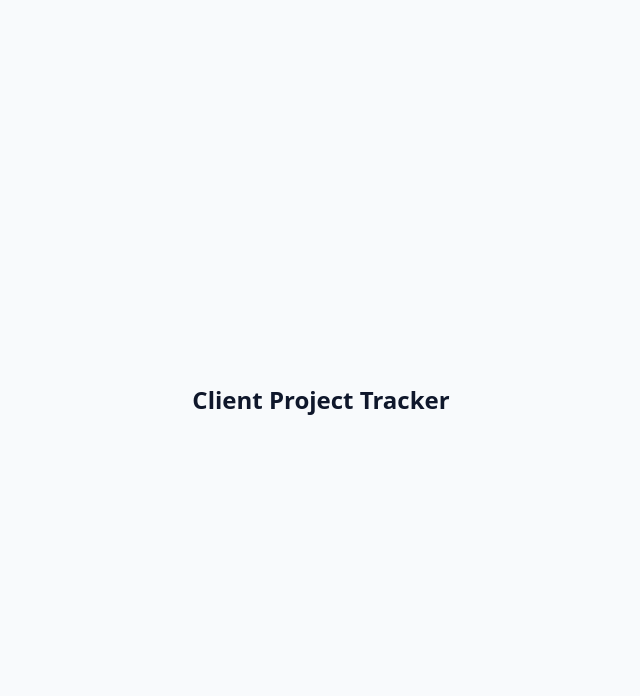
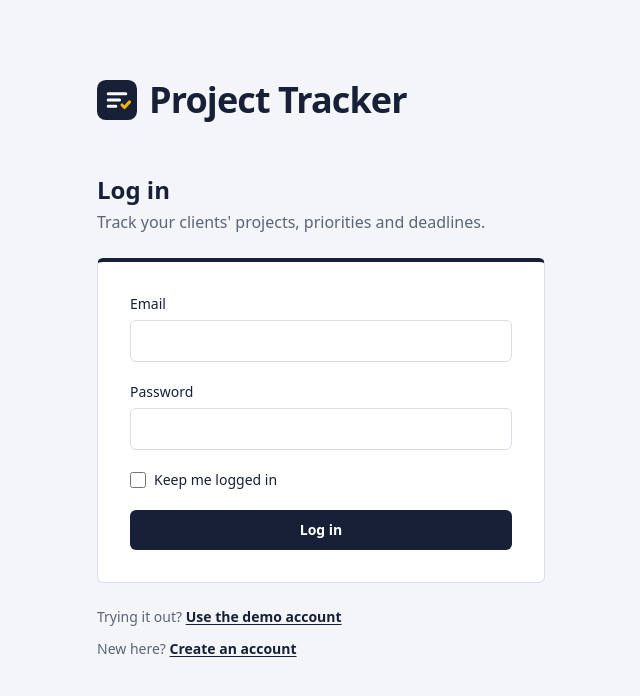
Before and after one commit to msllagas/project-tracker, a Vue app in the folder frontend/: page /login in a window 1280 px wide. Shown: the top 696 px of the page, without its empty margins (319-959 px from the left). Built offline with nearby package versions, Linux system fonts and the light colour scheme; no server answers.

Commit message:
feat(frontend): add router with login and register pages

```diff
--- a/frontend/package.json
+++ b/frontend/package.json
@@ -12,7 +12,8 @@
   },
   "dependencies": {
     "@fontsource-variable/archivo": "^5.3.0",
-    "vue": "^3.5.42"
+    "vue": "^3.5.42",
+    "vue-router": "^5.3.1"
   },
   "devDependencies": {
     "@tailwindcss/vite": "^4.3.3",
--- a/frontend/src/App.vue
+++ b/frontend/src/App.vue
@@ -1,5 +1,11 @@
+<script setup lang="ts">
+import { useRoute } from 'vue-router'
+import AppHeader from '@/components/AppHeader.vue'
+
+const route = useRoute()
+</script>
+
 <template>
-  <main class="grid min-h-screen place-items-center bg-slate-50 text-slate-900">
-    <h1 class="text-2xl font-semibold">Client Project Tracker</h1>
-  </main>
+  <AppHeader v-if="route.meta.requiresAuth" />
+  <RouterView />
 </template>
--- /dev/null
+++ b/frontend/src/components/AppHeader.vue
@@ -0,0 +1,38 @@
+<script setup lang="ts">
+import { ref } from 'vue'
+import { useRouter } from 'vue-router'
+import AppButton from '@/components/AppButton.vue'
+import AppLogo from '@/components/AppLogo.vue'
+import { useAuth } from '@/composables/useAuth'
+
+const { user, logout } = useAuth()
+const router = useRouter()
+const loggingOut = ref(false)
+
+async function handleLogout(): Promise<void> {
+  loggingOut.value = true
+
+  try {
+    await logout()
+  } finally {
+    loggingOut.value = false
+    await router.push({ name: 'login' })
+  }
+}
+</script>
+
+<template>
+  <header class="bg-ink">
+    <div class="mx-auto flex h-16 max-w-6xl items-center justify-between gap-4 px-4 sm:px-6">
+      <RouterLink :to="{ name: 'projects' }" class="-m-1.5 rounded-md p-1.5">
+        <AppLogo tone="light" />
+      </RouterLink>
+      <div class="flex items-center gap-3">
+        <span v-if="user" class="hidden text-sm text-white/70 sm:inline">{{ user.name }}</span>
+        <AppButton variant="ghost-light" :loading="loggingOut" @click="handleLogout">
+          Log out
+        </AppButton>
+      </div>
+    </div>
+  </header>
+</template>
--- /dev/null
+++ b/frontend/src/components/AuthLayout.vue
@@ -0,0 +1,24 @@
+<script setup lang="ts">
+import AppLogo from '@/components/AppLogo.vue'
+
+defineProps<{
+  title: string
+  description: string
+}>()
+</script>
+
+<template>
+  <main class="min-h-screen px-4 py-12 sm:py-20">
+    <div class="mx-auto w-full max-w-md">
+      <AppLogo size="lg" />
+      <h1 class="mt-12 text-2xl font-bold font-stretch-semi-expanded">{{ title }}</h1>
+      <p class="mt-1 text-muted">{{ description }}</p>
+      <div class="mt-6 rounded-md border border-t-4 border-rule border-t-ink bg-white p-6 sm:p-8">
+        <slot />
+      </div>
+      <div class="mt-6 flex flex-col gap-3 text-sm text-muted">
+        <slot name="footer" />
+      </div>
+    </div>
+  </main>
+</template>
--- a/frontend/src/main.ts
+++ b/frontend/src/main.ts
@@ -1,5 +1,6 @@
 import { createApp } from 'vue'
 import './style.css'
 import App from './App.vue'
+import router from './router'
 
-createApp(App).mount('#app')
+createApp(App).use(router).mount('#app')
--- /dev/null
+++ b/frontend/src/router/index.ts
@@ -0,0 +1,64 @@
+import { createRouter, createWebHistory } from 'vue-router'
+import { onUnauthorized } from '@/api/client'
+import { useAuth } from '@/composables/useAuth'
+
+declare module 'vue-router' {
+  interface RouteMeta {
+    /** Only signed-in users may visit; others are sent to the login page. */
+    requiresAuth?: boolean
+    /** Only signed-out users may visit; others are sent to the project list. */
+    guestOnly?: boolean
+  }
+}
+
+const router = createRouter({
+  history: createWebHistory(),
+  routes: [
+    {
+      path: '/',
+      name: 'projects',
+      component: () => import('@/views/ProjectsView.vue'),
+      meta: { requiresAuth: true },
+    },
+    {
+      path: '/login',
+      name: 'login',
+      component: () => import('@/views/LoginView.vue'),
+      meta: { guestOnly: true },
+    },
+    {
+      path: '/register',
+      name: 'register',
+      component: () => import('@/views/RegisterView.vue'),
+      meta: { guestOnly: true },
+    },
+    { path: '/:pathMatch(.*)*', redirect: '/' },
+  ],
+})
+
+router.beforeEach(async (to) => {
+  const { isAuthenticated, loadUser } = useAuth()
+
+  await loadUser()
+
+  if (to.meta.requiresAuth && !isAuthenticated.value) {
+    return { name: 'login', query: to.fullPath === '/' ? {} : { redirect: to.fullPath } }
+  }
+
+  if (to.meta.guestOnly && isAuthenticated.value) {
+    return { name: 'projects' }
+  }
+})
+
+// When the session expires mid-use, send the user back to the login page.
+onUnauthorized(() => {
+  useAuth().clearUser()
+
+  const current = router.currentRoute.value
+
+  if (current.meta.requiresAuth) {
+    void router.replace({ name: 'login', query: { redirect: current.fullPath } })
+  }
+})
+
+export default router
--- /dev/null
+++ b/frontend/src/views/LoginView.vue
@@ -0,0 +1,113 @@
+<script setup lang="ts">
+import { reactive, ref } from 'vue'
+import { useRoute, useRouter } from 'vue-router'
+import { ApiError } from '@/api/client'
+import AppButton from '@/components/AppButton.vue'
+import AuthLayout from '@/components/AuthLayout.vue'
+import FormField from '@/components/FormField.vue'
+import { useAuth } from '@/composables/useAuth'
+
+const DEMO_ACCOUNT = { email: 'demo@example.com', password: 'password' }
+
+const { login } = useAuth()
+const route = useRoute()
+const router = useRouter()
+
+const form = reactive({ email: '', password: '', remember: false })
+const error = ref<ApiError | null>(null)
+const submitting = ref(false)
+
+/** Only follow redirects to paths inside this app. */
+function redirectTarget(): string {
+  const redirect = route.query.redirect
+
+  return typeof redirect === 'string' && redirect.startsWith('/') && !redirect.startsWith('//')
+    ? redirect
+    : '/'
+}
+
+function useDemoAccount(): void {
+  Object.assign(form, DEMO_ACCOUNT)
+}
+
+async function submit(): Promise<void> {
+  submitting.value = true
+  error.value = null
+
+  try {
+    await login(form)
+    await router.replace(redirectTarget())
+  } catch (caught) {
+    error.value = caught instanceof ApiError ? caught : new ApiError(0, 'Something went wrong.')
+  } finally {
+    submitting.value = false
+  }
+}
+</script>
+
+<template>
+  <AuthLayout title="Log in" description="Track your clients' projects, priorities and deadlines.">
+    <form class="flex flex-col gap-5" novalidate @submit.prevent="submit">
+      <p
+        v-if="error && !error.isValidationError"
+        role="alert"
+        class="rounded-md bg-alert/10 px-3 py-2 text-sm text-alert"
+      >
+        {{ error.message }}
+      </p>
+
+      <FormField v-slot="{ control }" label="Email" :error="error?.fieldError('email')">
+        <input
+          v-bind="control"
+          v-model="form.email"
+          type="email"
+          autocomplete="email"
+          required
+          class="field-control"
+        />
+      </FormField>
+
+      <FormField v-slot="{ control }" label="Password" :error="error?.fieldError('password')">
+        <input
+          v-bind="control"
+          v-model="form.password"
+          type="password"
+          autocomplete="current-password"
+          required
+          class="field-control"
+        />
+      </FormField>
+
+      <label class="flex items-center gap-2 text-sm">
+        <input v-model="form.remember" type="checkbox" class="size-4 accent-ink" />
+        Keep me logged in
+      </label>
+
+      <AppButton type="submit" :loading="submitting">
+        {{ submitting ? 'Logging in…' : 'Log in' }}
+      </AppButton>
+    </form>
+
+    <template #footer>
+      <p>
+        Trying it out?
+        <button
+          type="button"
+          class="font-semibold text-ink underline underline-offset-2"
+          @click="useDemoAccount"
+        >
+          Use the demo account
+        </button>
+      </p>
+      <p>
+        New here?
+        <RouterLink
+          :to="{ name: 'register' }"
+          class="font-semibold text-ink underline underline-offset-2"
+        >
+          Create an account
+        </RouterLink>
+      </p>
+    </template>
+  </AuthLayout>
+</template>
--- /dev/null
+++ b/frontend/src/views/ProjectsView.vue
@@ -0,0 +1,5 @@
+<template>
+  <main class="mx-auto max-w-6xl px-4 py-8 sm:px-6">
+    <h1 class="text-3xl font-black tracking-tight font-stretch-expanded">Projects</h1>
+  </main>
+</template>
--- /dev/null
+++ b/frontend/src/views/RegisterView.vue
@@ -0,0 +1,109 @@
+<script setup lang="ts">
+import { reactive, ref } from 'vue'
+import { useRouter } from 'vue-router'
+import { ApiError } from '@/api/client'
+import AppButton from '@/components/AppButton.vue'
+import AuthLayout from '@/components/AuthLayout.vue'
+import FormField from '@/components/FormField.vue'
+import { useAuth } from '@/composables/useAuth'
+
+const { register } = useAuth()
+const router = useRouter()
+
+const form = reactive({ name: '', email: '', password: '', password_confirmation: '' })
+const error = ref<ApiError | null>(null)
+const submitting = ref(false)
+
+async function submit(): Promise<void> {
+  submitting.value = true
+  error.value = null
+
+  try {
+    await register(form)
+    await router.replace({ name: 'projects' })
+  } catch (caught) {
+    error.value = caught instanceof ApiError ? caught : new ApiError(0, 'Something went wrong.')
+  } finally {
+    submitting.value = false
+  }
+}
+</script>
+
+<template>
+  <AuthLayout title="Create an account" description="Join your team's workspace in a minute.">
+    <form class="flex flex-col gap-5" novalidate @submit.prevent="submit">
+      <p
+        v-if="error && !error.isValidationError"
+        role="alert"
+        class="rounded-md bg-alert/10 px-3 py-2 text-sm text-alert"
+      >
+        {{ error.message }}
+      </p>
+
+      <FormField v-slot="{ control }" label="Name" :error="error?.fieldError('name')">
+        <input
+          v-bind="control"
+          v-model="form.name"
+          type="text"
+          autocomplete="name"
+          required
+          class="field-control"
+        />
+      </FormField>
+
+      <FormField v-slot="{ control }" label="Email" :error="error?.fieldError('email')">
+        <input
+          v-bind="control"
+          v-model="form.email"
+          type="email"
+          autocomplete="email"
+          required
+          class="field-control"
+        />
+      </FormField>
+
+      <FormField
+        v-slot="{ control }"
+        label="Password"
+        hint="At least 8 characters."
+        :error="error?.fieldError('password')"
+      >
+        <input
+          v-bind="control"
+          v-model="form.password"
+          type="password"
+          autocomplete="new-password"
+          required
+          class="field-control"
+        />
+      </FormField>
+
+      <FormField v-slot="{ control }" label="Confirm password">
+        <input
+          v-bind="control"
+          v-model="form.password_confirmation"
+          type="password"
+          autocomplete="new-password"
+          required
+          class="field-control"
+        />
+      </FormField>
+
+      <AppButton type="submit" :loading="submitting">
+        {{ submitting ? 'Creating account…' : 'Create account' }}
+      </AppButton>
+    </form>
+
+    <template #footer>
+      <p>
+        Already have an account?
+        <RouterLink
+          :to="{ name: 'login' }"
+          class="font-semibold text-ink underline underline-offset-2"
+        >
+          Log in
+        </RouterLink>
+      </p>
+    </template>
+  </AuthLayout>
+</template>
```
Also changed, not shown: 1 other file (tests, documents, lock files or other folders).
